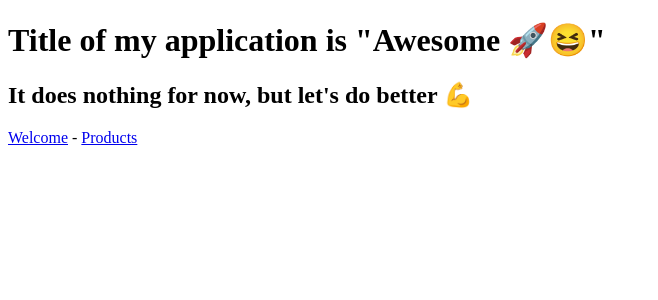
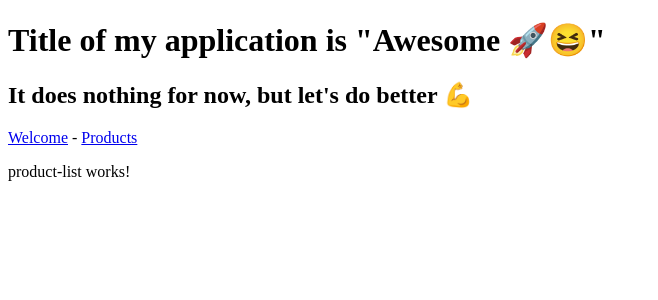
Before and after one commit to mazero/angular-course-app, an Angular app: page / in a window 1280 px wide. Shown: the top 300 px of the page, without its empty margins (0-658 px from the left). Built offline with nearby package versions, Linux system fonts and the light colour scheme.

Commit message:
step-05 / 1. Use ProductListComponent

```diff
--- a/src/app/app.component.html
+++ b/src/app/app.component.html
@@ -1 +1,3 @@
 <app-header></app-header>
+
+<app-product-list></app-product-list>
```
